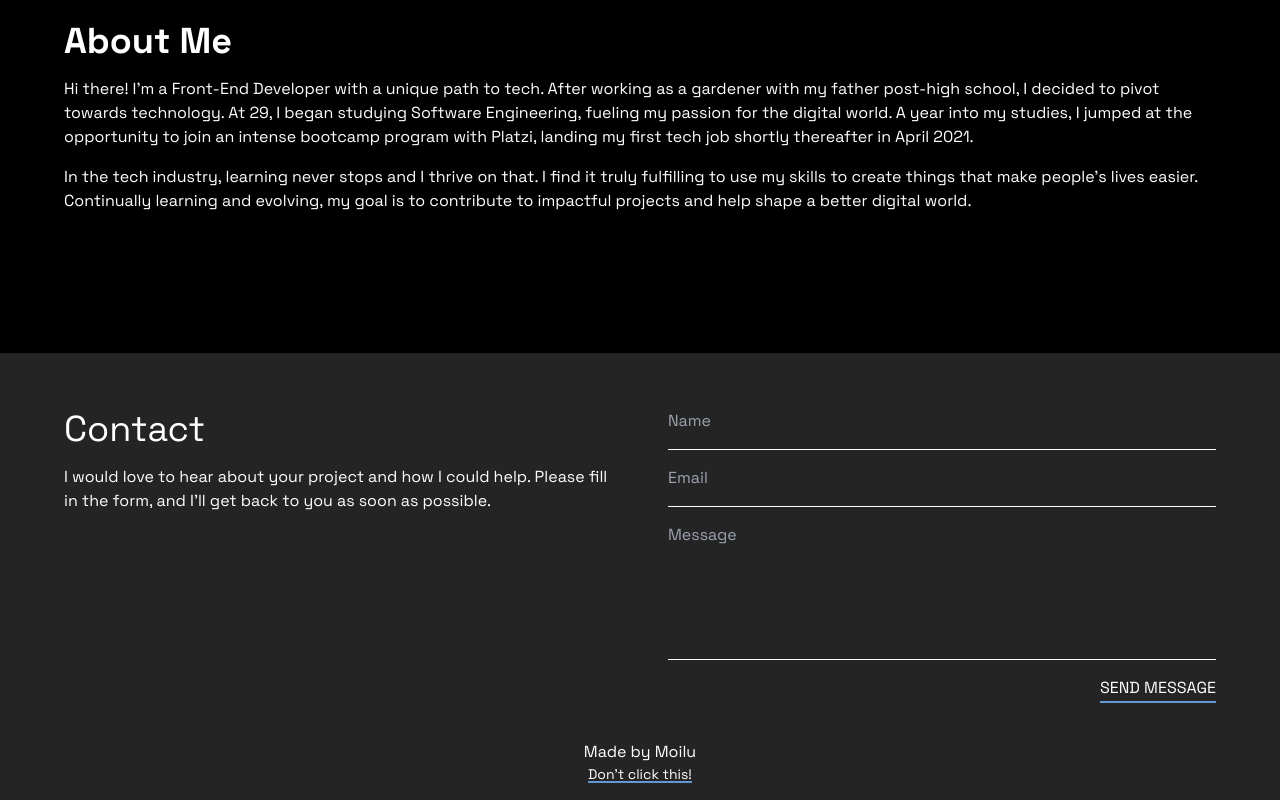
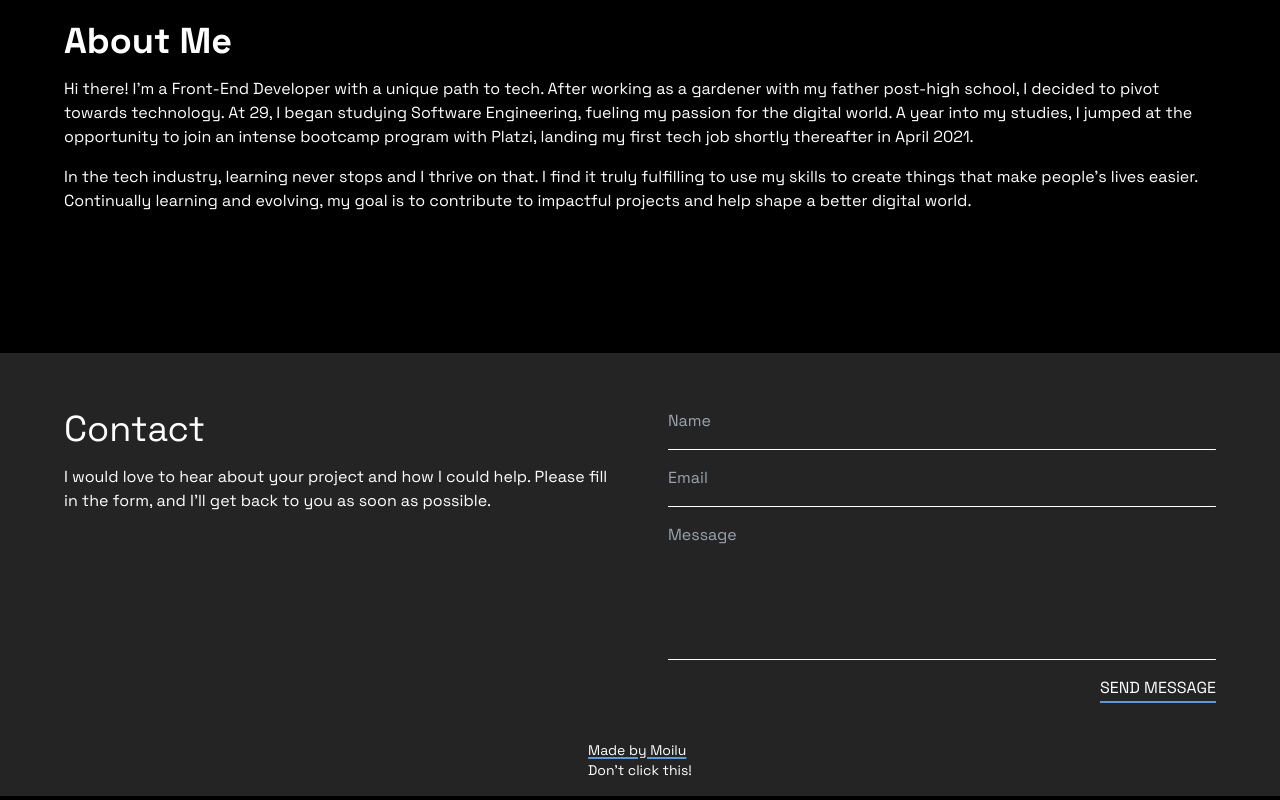
Before and after one commit to moilu/moilu-portfolio, a Vue app: page / in a window 1280 px wide. Shown: the part 2340-3140 px from the top of the page. Built offline with nearby package versions, Linux system fonts and the light colour scheme.

Commit message:
footer link update

```diff
--- a/src/components/ContactForm.vue
+++ b/src/components/ContactForm.vue
@@ -16,8 +16,12 @@
             </form>
         </div>
         <div class="grid justify-center mt-10 w-full md:mx-auto md:w-[90%] 2xl:w-[55%]">
-            <p>Made by Moilu</p>
-            <a class="decoration-2 decoration-custom-blue underline underline-offset-2 justify-self-center hover:animate-pulse text-sm" href="https://youtu.be/dQw4w9WgXcQ" target="_blank">Don't click this!</a>
+            <p></p>
+            <a class="justify-self-center hover:animate-pulse text-sm" href="https://youtu.be/dQw4w9WgXcQ" target="_blank">
+                <span class="decoration-2 decoration-custom-blue underline underline-offset-2"> Made by Moilu</span>
+                <br>
+                Don't click this!
+            </a>
         </div>
     </section>
 </template>
```
